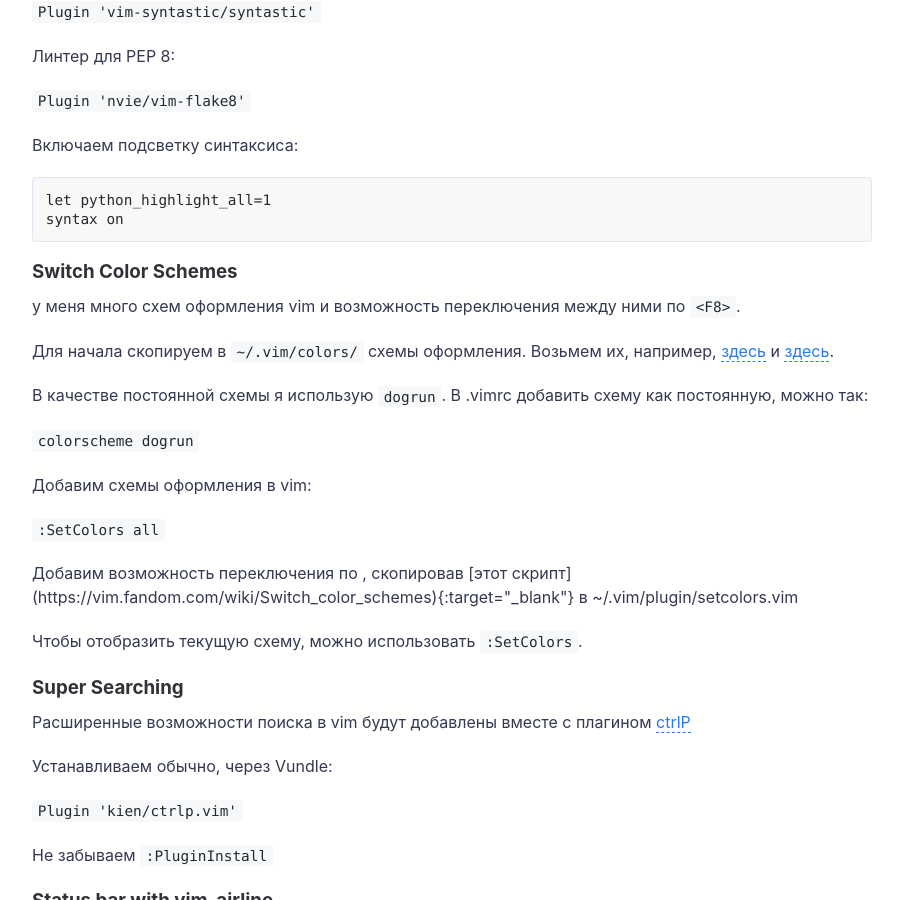
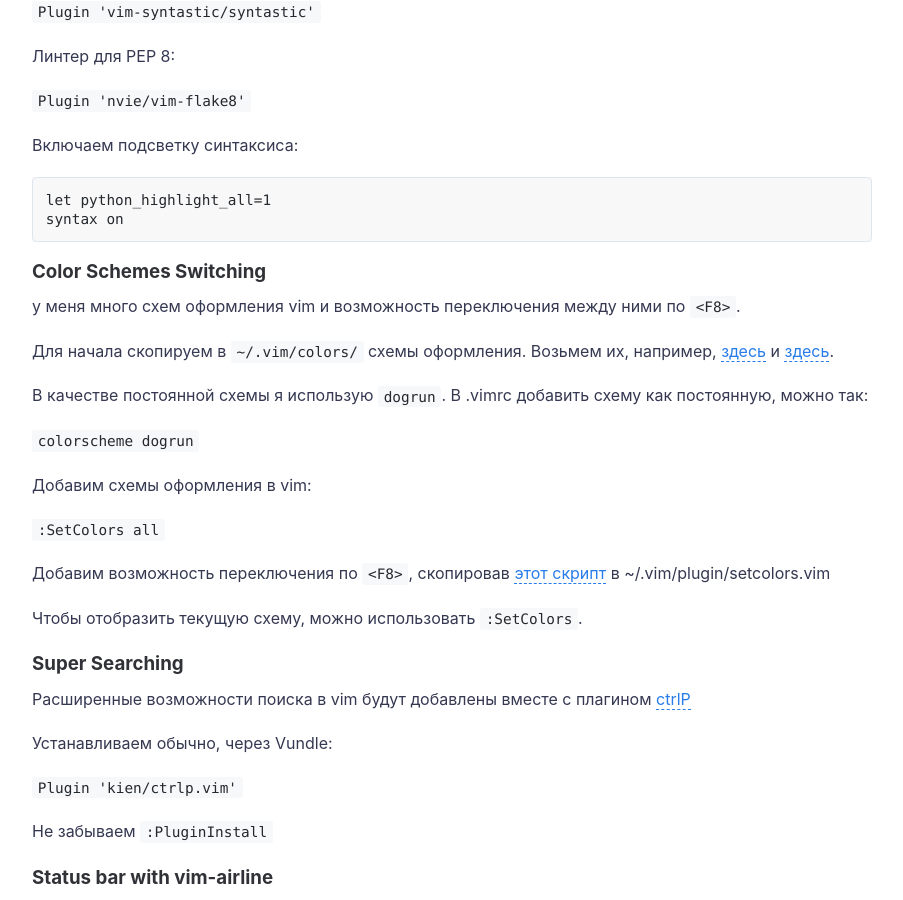
Before and after one commit to netdotwork/netdotwork.github.io, a Jekyll site: the page built from _posts/2020-05-12-vim-python.md, in a window 1280 px wide and 900 px high, scrolled down 7712 px. Shown: the whole window, without its empty margins (188-1091 px from the left). Built offline with Jekyll 4.4.1, drawn with Linux system fonts in a browser that asks for light colours; comment, search, counter and statistics services are not loaded.

Commit message:
Update 2020-05-12-vim-python.md

````diff
--- a/_posts/2020-05-12-vim-python.md
+++ b/_posts/2020-05-12-vim-python.md
@@ -364,7 +364,7 @@ let python_highlight_all=1
 syntax on
 ```
 
-### Switch Color Schemes
+### Color Schemes Switching
 
 у меня много схем оформления vim и возможность переключения между ними по `<F8>`.
 
@@ -378,7 +378,7 @@ syntax on
 
 `:SetColors all`
 
-Добавим возможность переключения по <F8>, скопировав [этот скрипт](https://vim.fandom.com/wiki/Switch_color_schemes){:target="_blank"} в ~/.vim/plugin/setcolors.vim
+Добавим возможность переключения по `<F8>`, скопировав [этот скрипт](https://vim.fandom.com/wiki/Switch_color_schemes){:target="_blank"} в ~/.vim/plugin/setcolors.vim
 
 Чтобы отобразить текущую схему, можно использовать `:SetColors`.
 
````
